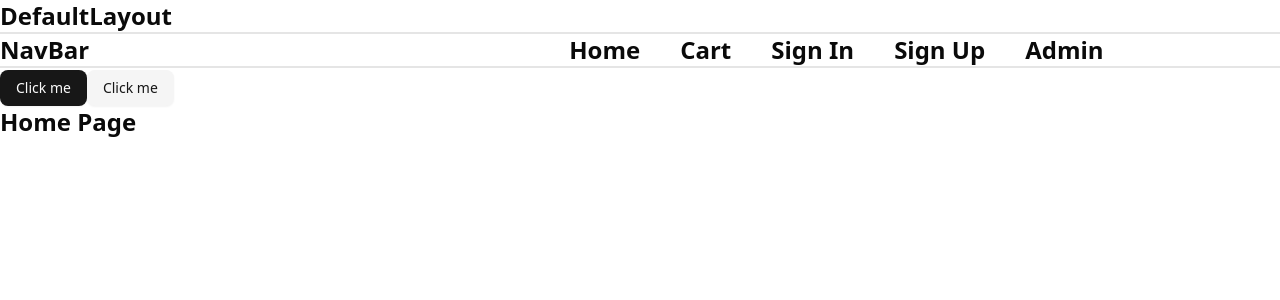
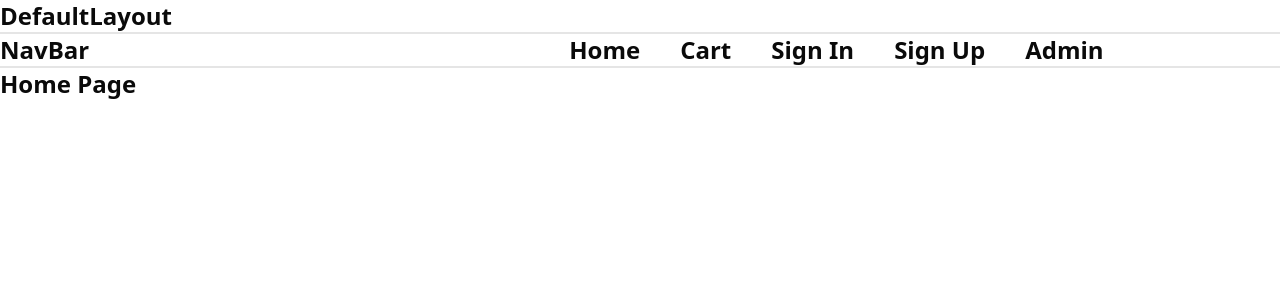
Before and after one commit to MikeeOo/shop-web, a React (Vite) app: page / in a window 1280 px wide. Shown: the top 300 px of the page. Built offline with nearby package versions, Linux system fonts and the light colour scheme.

Commit message:
Comment out button components in DefaultLayout to simplify the layout and focus on navigation.

```diff
--- a/src/layouts/DefaultLayout.tsx
+++ b/src/layouts/DefaultLayout.tsx
@@ -7,8 +7,8 @@ export default function DefaultLayout() {
 		<div className="h-screen">
 			<div className="border-b-2">DefaultLayout</div>
 			<NavBar />
-			<Button.Primary text="Click me" />
-			<Button.Secondary text="Click me" />
+			{/* <Button.Primary text="Click me" /> */}
+			{/* <Button.Secondary text="Click me" /> */}
 			<Outlet />
 		</div>
 	);
```
